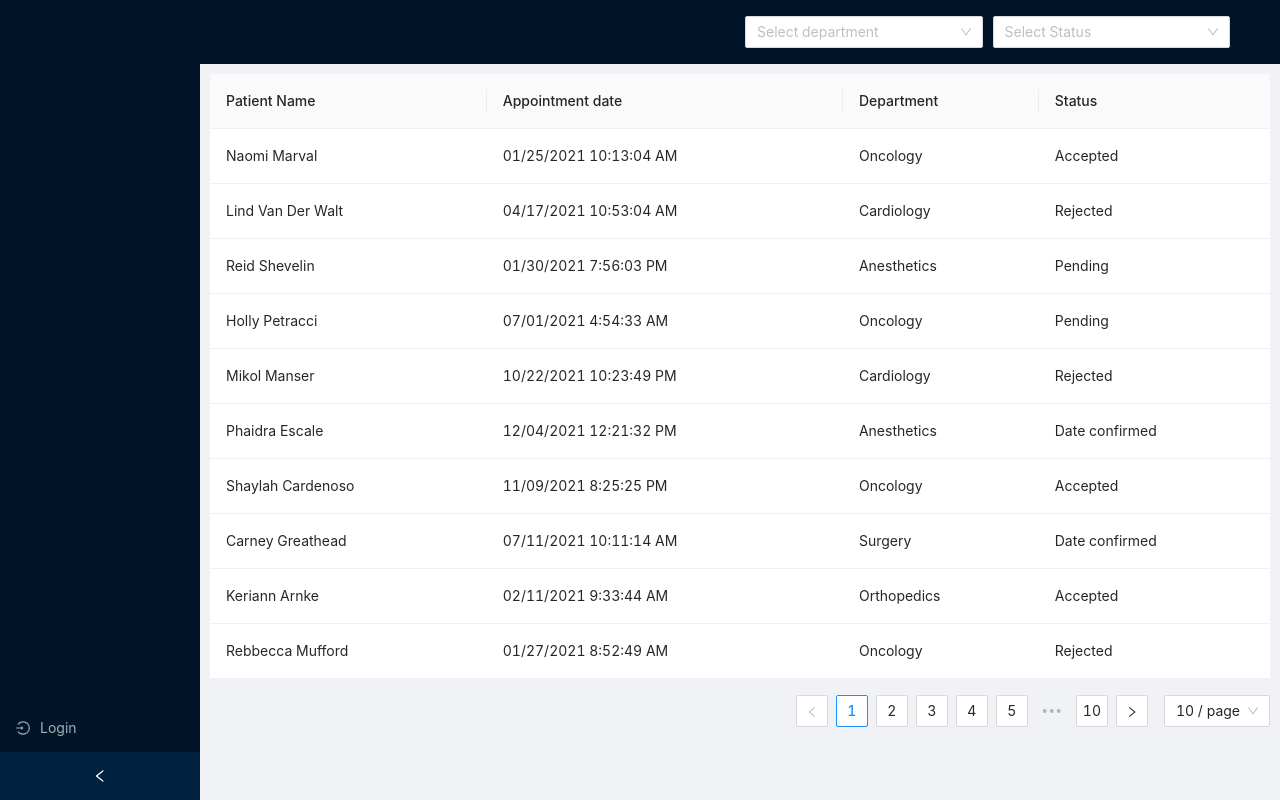
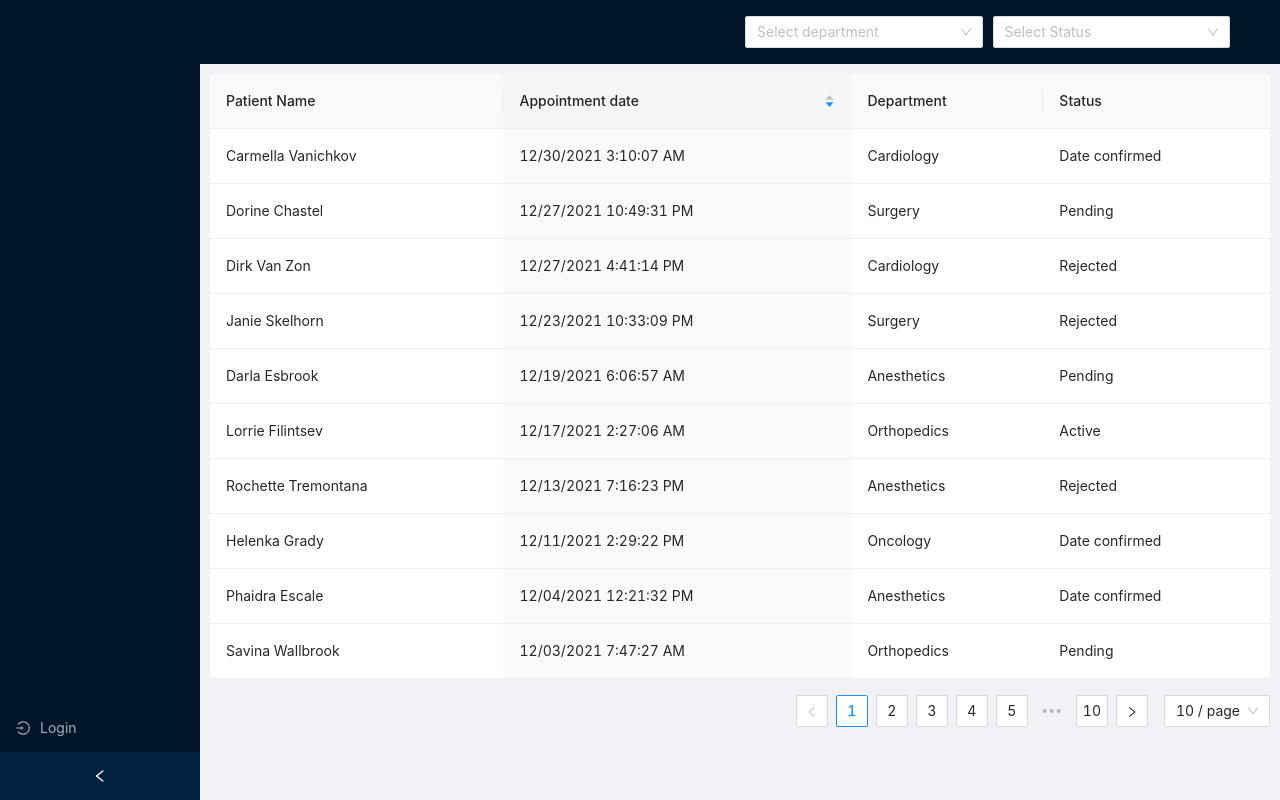
Before and after one commit to vladyslavdmytrenko/project-2, a React (Create React App) app: page / in a window 1280 px wide. Built offline with nearby package versions, Linux system fonts and the light colour scheme; data requests are answered from the project's data file.

Commit message:
add sort props for table

```diff
--- a/src/components/Appointment/Table/index.js
+++ b/src/components/Appointment/Table/index.js
@@ -23,6 +23,8 @@ const columns = [
     dataIndex: 'appointment_date',
     key: 'appointment_date',
     render: (timestamp) => timestampToDate(timestamp),
+    defaultSortOrder: 'descend',
+    sorter: (a, b) => a.appointment_date - b.appointment_date,
   },
   {
     title: 'Department',
```
